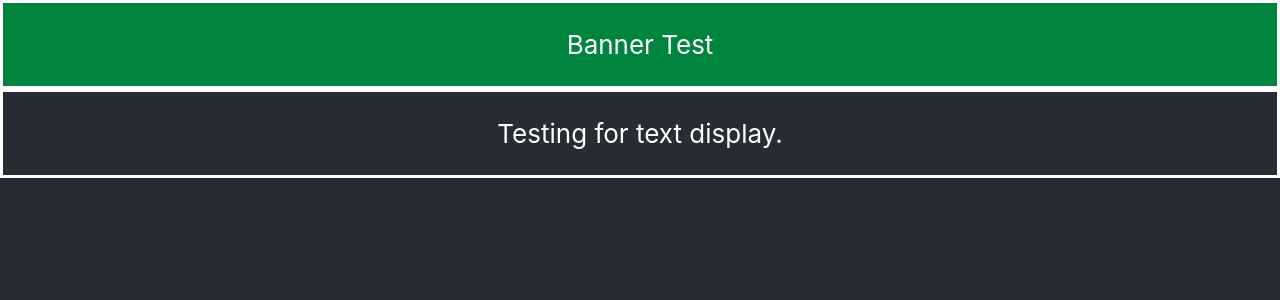
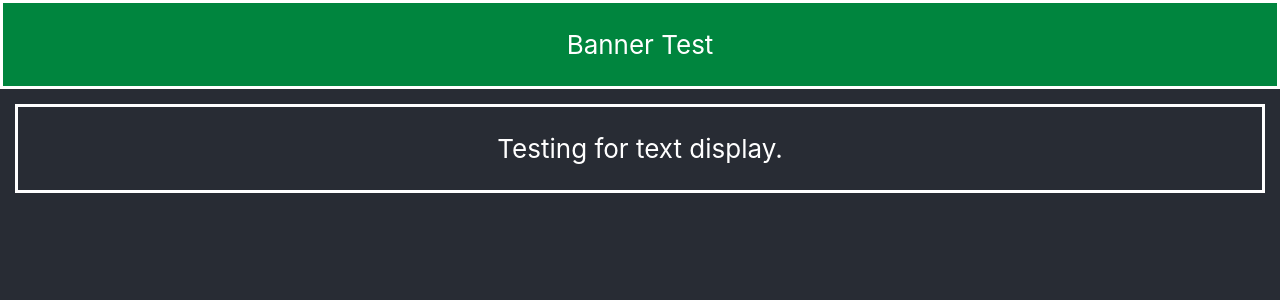
Before and after one commit to Marshall-Artz/library-frontend, a React (Create React App) app: page / in a window 1280 px wide. Shown: the top 300 px of the page. Built offline with nearby package versions, Linux system fonts and the light colour scheme.

Commit message:
fixed not working margin styling

```diff
--- a/src/GlobalStyles.css
+++ b/src/GlobalStyles.css
@@ -9,5 +9,5 @@
     border-width: 1;
     border-style: solid;
     border-color: white;
-    margin: 2;
+    margin: 15px;
 }
```
